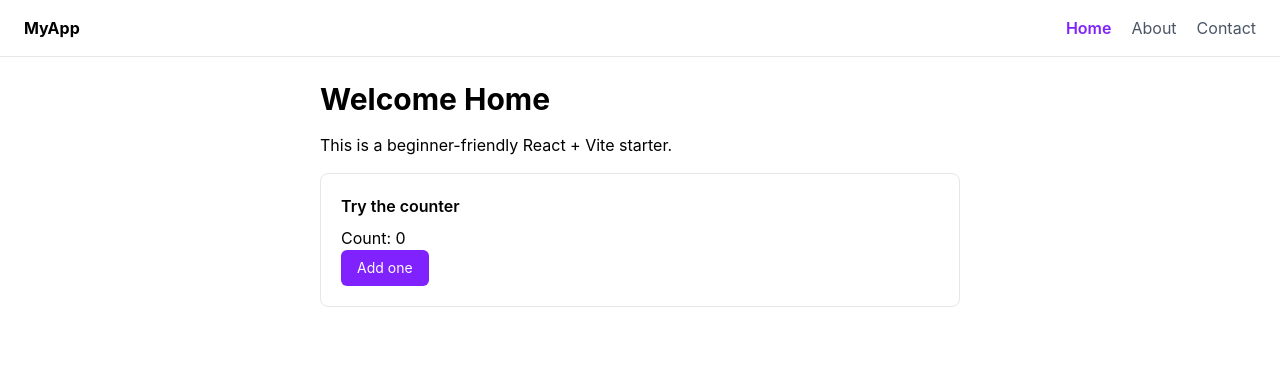
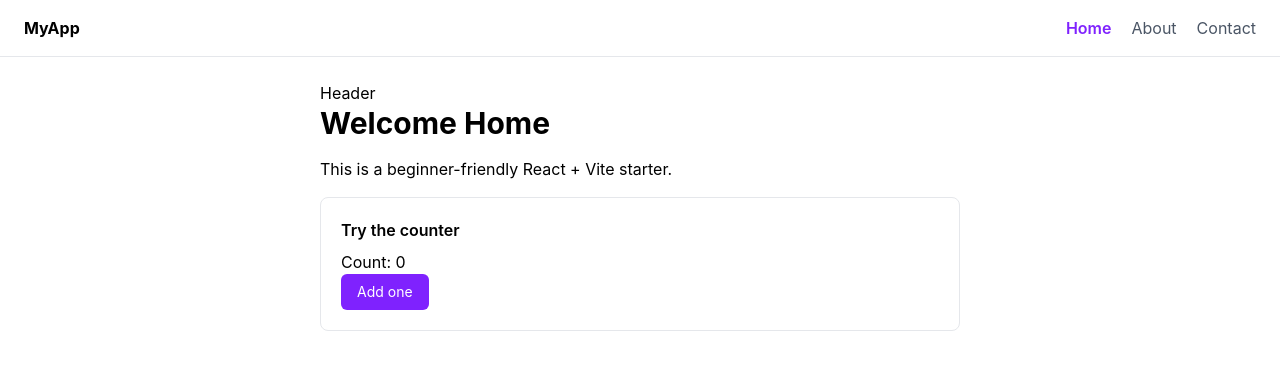
Before and after one commit to TeamProjectSpringBootETEC/FindYourPathFrontend, a React (Vite) app: page / in a window 1280 px wide. Shown: the top 370 px of the page. Built offline with nearby package versions, Linux system fonts and the light colour scheme.

Commit message:
app edit header

```diff
--- a/src/App.jsx
+++ b/src/App.jsx
@@ -11,6 +11,7 @@ function App() {
       {/* Navbar sits outside Routes so it stays visible on every page */}
       <Navbar />
       <main className="mx-auto max-w-2xl px-4 pt-6 pb-16">
+        <h1>Header</h1>
         <Routes>
           <Route path="/" element={<Home />} />
           <Route path="/about" element={<About />} />
```
